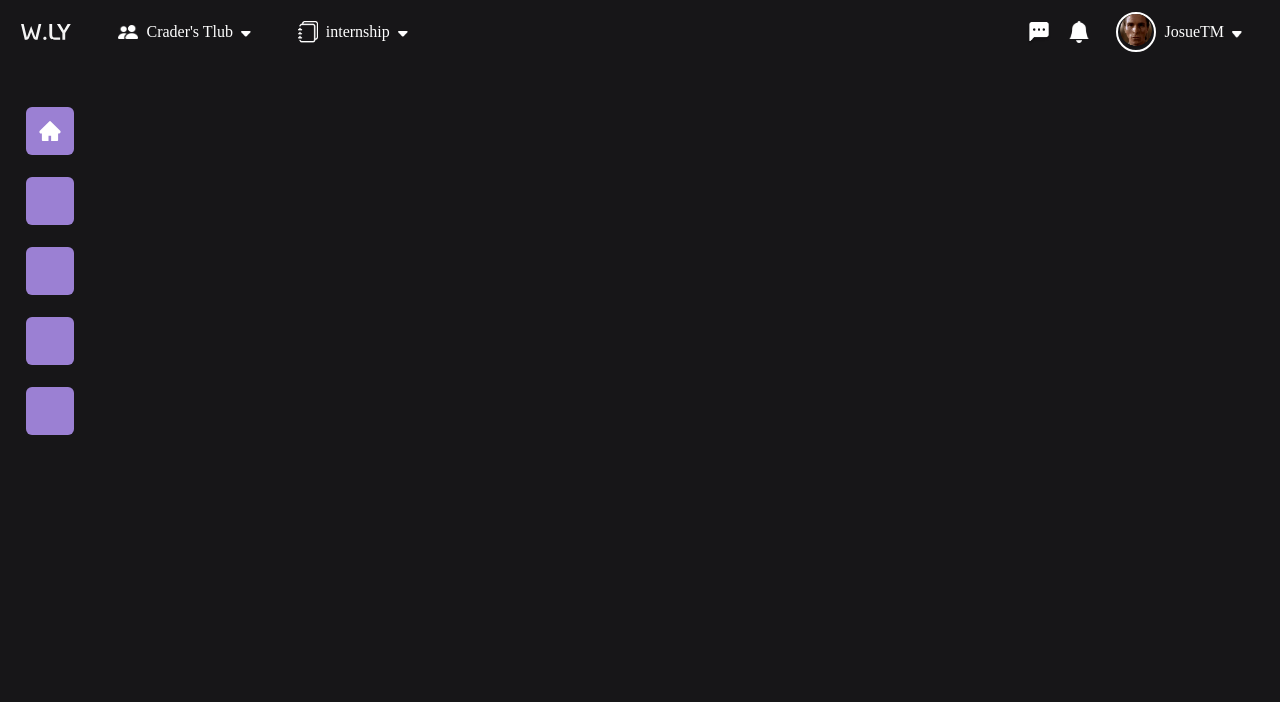
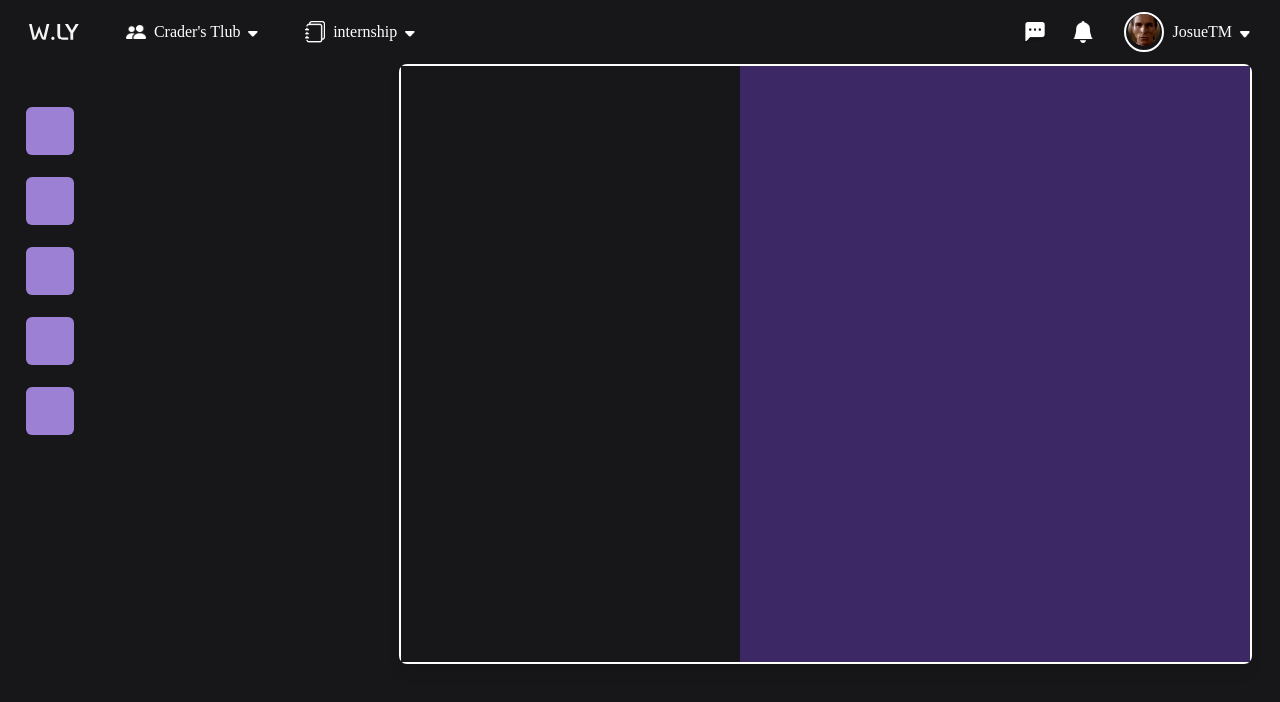
Before and after one commit to Work-ly/wly_web, a React (Create React App) app: page /home in a window 1280 px wide. Both pictures are taken after a click on the link 1039 px from the left and 32 px from the top of the page. Shown: the top 702 px of the page. Built offline with nearby package versions, Linux system fonts and the light colour scheme; a web font is replaced by a local one.

Commit message:
Chat added

```diff
--- /dev/null
+++ b/src/components/Chat.tsx
@@ -0,0 +1,27 @@
+/*
+ * file: src/pages/Header.tsx
+ * author: Felipe Gomes da Silva <felipe.gsilva@protonmail.com>
+ * date: October 31, 2022
+ */
+
+
+import React from 'react'
+
+function Chat() {
+
+  return (
+    <div className='fixed w-2/3 h-3/4 rounded-lg border-2 top-16 right-7
+    shadow-lg
+
+    flex flex-row
+    '>
+        <div className='basis-2/5 h-full bg-dark'>
+        </div>
+        <div className=' basis-3/5 bg-purple-primary-dark'>
+
+        </div>
+    </div>
+  )
+}
+
+export default Chat
--- a/src/components/Header.tsx
+++ b/src/components/Header.tsx
@@ -4,7 +4,7 @@
  * date: October 21, 2022
  */
 
-import React from 'react'
+import React, {useState} from 'react'
 
 import wly from '../dist/images/W.LY.svg'
 import team from '../dist/images/team_icon.png'
@@ -13,10 +13,31 @@ import arrow from '../dist/images/arrow.png'
 import ntc from '../dist/images/notification.png'
 import msg from '../dist/images/msg.png'
 import usr_image from '../dist/images/pfp.png'
+import { render } from '@testing-library/react'
 
-function message(){
-  alert('cu')
+import Chat from '../components/Chat'
 
+interface Props {}
+
+
+
+
+function ChatDropdown(props: Props){
+   const [open, setOpen] = useState(false)
+
+
+
+   return(
+    <>
+      <a onClick={() => setOpen(!open)} className='group flex justify-center items-center'>
+        <img src={msg} className='w-6 mt-1 group-hover:cursor-pointer group-hover:shadow-md transition-all duration-200
+        hover:scale-110'
+        ></img>
+      </a>
+
+      {open && <Chat />}
+    </>
+   )
 
 }
 
@@ -27,7 +48,7 @@ function Header(props: Props) {
   return (
     <>
       <div className='fixed w-screen h-16 flex flex-row'>
-        <div className='w-[calc(100px)] h-full flex justify-center items-center'>
+        <div className='w-[calc(100px)] h-full flex justify-center items-center ml-2'>
           <img src={wly} className="w-[calc(50px)] absolute z-10" />
         </div>
         <div className='w-full flex flex-row justify-between'>
@@ -55,10 +76,8 @@ function Header(props: Props) {
 
 
           <div className=' w-[calc(300px)] flex flex-row justify-center items-center mt-0'>
-            <div className='icons w-20 text-white flex flex-row justify-around items-center '>
-              <a onClick={message} className='group'>
-                <img src={msg} className='w-6 mt-1 group-hover:cursor-pointer group-hover:shadow-md'></img>
-              </a>
+            <div className='icons w-24 text-white flex flex-row justify-around items-center '>
+              <ChatDropdown />
               <img src={ntc} className='w-5'></img>
 
             </div>
--- a/src/components/Navbar.tsx
+++ b/src/components/Navbar.tsx
@@ -6,56 +6,63 @@
 
 import React from 'react'
 import { AiFillHome } from 'react-icons/ai'
-
-
-interface Props {}
+import { HiDocumentText } from 'react-icons/hi'
 
 
 
+interface Props { }
+
+function Button(props:Props) {
+  return (
+    <a href='/home'>
+      <div className='w-12 h-12 bg-purple-primary-light flex justify-center items-center rounded-md transition-all duration-100 ease-linear
+            hover:scale-110'>
+      </div>
+    </a>
+  )
+
+}
 
 function Navbar(props: Props) {
   return (
     <>
       <div className='fixed w-[calc(100px)] h-screen flex flex-col items-center l-0 z-2'>
         <div className='w-full h-[calc(350px)] flex flex-col justify-around items-center mt-24'>
-          <a href='/home'>
-            <div className='w-12 h-12 bg-purple-primary-light flex justify-center items-center rounded-md'>
-              <i className='text-white text-lg'><AiFillHome /></i>
-            </div>
+          <Button>
+            <i className='text-white text-lg'><AiFillHome />
 
-          </a>
+            {/*
+
+              learn props and stuff with jozutm
+
+            */}
+
+            </i>
+          </Button>
+          <Button>
+            <i className='text-white text-lg'><AiFillHome /></i>
 
 
-          <a href='/home'>
-            <div className='w-12 h-12 bg-purple-primary-light flex justify-center items-center rounded-md            '>
+          </Button>
 
-            </div>
-
-          </a>
+          <Button>
+            <i className='text-white text-lg'><AiFillHome /></i>
 
 
-          <a href='/home'>
-            <div className='w-12 h-12 bg-purple-primary-light flex justify-center items-center rounded-md'>
+          </Button>
 
-            </div>
-
-          </a>
+          <Button>
+            <i className='text-white text-lg'><AiFillHome /></i>
 
 
-          <a href='/home'>
-            <div className='w-12 h-12 bg-purple-primary-light flex justify-center items-center rounded-md'>
-
-            </div>
-
-          </a>
+          </Button>
 
 
-          <a href='/home'>
-            <div className='w-12 h-12 bg-purple-primary-light flex justify-center items-center rounded-md'>
+          <Button>
+            <i className='text-white text-lg'><AiFillHome /></i>
 
-            </div>
 
-          </a>
+          </Button>
 
 
         </div>
--- a/src/pages/Landing.tsx
+++ b/src/pages/Landing.tsx
@@ -4,13 +4,33 @@
  * date: July 31, 2022
  */
 
-import React from 'react'
+import React, { useState } from 'react'
 import './Landing.css'
 import Logo from '../dist/images/Logo.svg'
 import Shade from '../dist/images/shade.svg'
 
+function AboutUs() {
+  const [about, setAbout] = useState(false)
+
+  return (
+    <>
+    { /*
+
+      Focus on useState to chance the content of this page
+
+    */}
+
+    </>
+
+  )
+}
+
+function Workerly(){
+
+
+}
+
 interface Props { }
-
 
 function Landing(props: Props) {
   return (
@@ -21,8 +41,8 @@ function Landing(props: Props) {
 
           <div className='text-white text-md w-2/5 flex justify-around items-center ml-10'>
             <a href='/'className='hover:underline '>Home</a>
-            <a href='/'className='hover:underline '>About us</a>
-            <a href='/'className='hover:underline '>Become a Worker.ly</a>
+            <a onClick={AboutUs} className='hover:underline hover:cursor-pointer'>About us</a>
+            <a onClick={Workerly} className='hover:underline hover:cursor-pointer'>Become a Worker.ly</a>
           </div>
           <div className='links flex justify-around items-center h-16 m-10 text-md fixed right-0'>
             <a className='justify-center rounded-lg text-white border-2 h-12 w-28 flex items-center  transition-all duration-300
```
